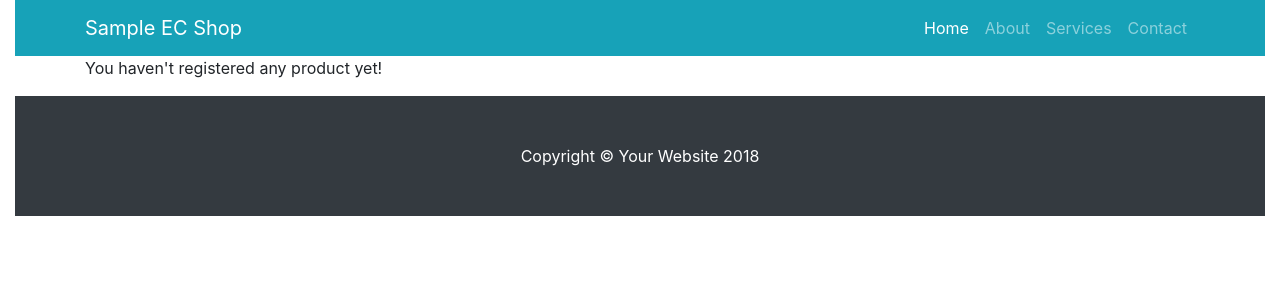
After one commit to inlightus/ecsample, a Django app: page /drafts/ in a window 1280 px wide. The commit adds this page. Shown: the top 300 px of the page. Run offline with Django 3.2, Linux system fonts and the light colour scheme; data that the repository does not hold is empty; some libraries are stand-ins or nearby versions.

Commit message:
third commit, basic product registration featured

```diff
--- a/shop/models.py
+++ b/shop/models.py
@@ -14,7 +14,7 @@ class Products(models.Model):
     published_date = models.DateTimeField(
             blank=True, null=True)
 
-    def register(self):
+    def publish(self):
         self.published_date = timezone.now()
         self.save()
 
--- a/shop/templates/shop/base.html
+++ b/shop/templates/shop/base.html
@@ -7,7 +7,6 @@
 
     <!-- Bootstrap CSS -->
     <link rel="stylesheet" href="https://stackpath.bootstrapcdn.com/bootstrap/4.2.1/css/bootstrap.min.css" integrity="sha384-GJzZqFGwb1QTTN6wy59ffF1BuGJpLSa9DkKMp0DgiMDm4iYMj70gZWKYbI706tWS" crossorigin="anonymous">
-    <link rel="stylesheet" href="https://fonts.googleapi.com/css?family=Lobster&subset=latin,latin-ext" type="text/css">
     <link rel="stylesheet" href="https://use.fontawesome.com/releases/v5.6.3/css/all.css" integrity="sha384-UHRtZLI+pbxtHCWp1t77Bi1L4ZtiqrqD80Kn4Z8NTSRyMA2Fd33n5dQ8lWUE00s/" crossorigin="anonymous">
     <title>Sample EC Site</title>
   </head>
--- /dev/null
+++ b/shop/templates/shop/product_draft_list.html
@@ -0,0 +1,17 @@
+{% extends 'shop/base.html' %}
+
+{% block content %}
+
+{% for product in products %}
+<div class="product">
+  <p class="date">created: {{ product.created_date|date:'d-m-Y' }}</p>
+  <h1><a href="{% url 'product_detail' pk=product.pk %}">{{ product.product }}</a></h1>
+  <p>{{ product.description|truncatechars:200 }}</p>
+</div>
+
+{% empty %}
+<div>
+  <p>You haven't registered any product yet!</p>
+</div>
+{% endfor %}
+{% endblock %}
--- a/shop/urls.py
+++ b/shop/urls.py
@@ -4,7 +4,10 @@ from . import views
 
 urlpatterns = [
     path('', views.index, name='index'),
-    path('product/<int:pk>/', views.product, name='product'),
-    path('product/add_product', views.add_product, name='add_product'),
-    path('product/<int:pk>/edit/', views.edit_product, name='edit_product'),
+    path('product/<int:pk>/', views.product_detail, name='product_detail'),
+    path('product/new/', views.product_new, name='product_new'),
+    path('product/<int:pk>/edit/', views.product_edit, name='product_edit'),
+    path('drafts/', views.product_draft_list, name='product_draft_list'),
+    path('product/<pk>/publish/', views.product_publish, name='product_publish'),
+    path('product/<pk>/remove/', views.product_remove, name='product_remove'),
 ]
--- a/shop/views.py
+++ b/shop/views.py
@@ -2,40 +2,56 @@ from django.shortcuts import render, get_object_or_404, redirect
 from django.utils import timezone
 
 from .models import Products
-from .addform import AddForm
+from .forms import AddForm
 
 # Create your views here.
 def index(request):
-    products = Products.objects.all()
+    products = Products.objects.filter(published_date__lte=timezone.now()).order_by('published_date')
     return render(request, 'shop/index.html', {'products':products})
 
-def product(request, pk):
+def product_detail(request, pk):
     product = get_object_or_404(Products, pk=pk)
-    return render(request, 'shop/product.html', {'product':product})
+    return render(request, 'shop/product_detail.html', {'product':product})
 
-def add_product(request):
+def product_new(request):
     if request.method == "POST":
         form = AddForm(request.POST)
         if form.is_valid():
             post = form.save(commit=False)
-            post.auther = request.user
-            post.published_date = timezone.now()
+            post.author = request.user
             post.save()
-            return redirect('product', pk=post.pk)
+            return redirect('product_detail', pk=post.pk)
     else:
         form = AddForm()
-    return render(request, 'shop/add_product.html', {'form': form})
+    return render(request, 'shop/product_edit.html', {'form': form})
 
-def edit_product(request, pk):
+def product_edit(request, pk):
     post = get_object_or_404(Products, pk=pk)
     if request.method == "POST":
         form = AddForm(request.POST, instance=post)
         if form.is_valid():
             post = form.save(commit=False)
-            post.auther = request.user
-            post.published_date = timezone.now()
+            post.author = request.user
             post.save()
-            return redirect('product', pk=post.pk)
+            return redirect('product_detail', pk=post.pk)
     else:
         form = AddForm(instance=post)
-    return render(request, 'shop/add_product.html', {'form': form})
+    return render(request, 'shop/product_edit.html', {'form': form})
+
+def product_draft_list(request):
+    products = Products.objects.filter(published_date__isnull=True).order_by('created_date')
+    return render(request, 'shop/product_draft_list.html', {'products': products})
+
+def product_publish(request, pk):
+    product = get_object_or_404(Products, pk=pk)
+    product.publish()
+    return redirect('product_detail', pk=pk)
+
+def publish(self):
+    self.published_date = timezone.now()
+    self.save()
+
+def product_remove(request, pk):
+    product = get_object_or_404(Products, pk=pk)
+    product.delete()
+    return redirect('index')
```
Also changed, not shown: shop/templates/shop/index.html (+7 -1 lines), shop/templates/shop/product.html (deleted, +0 -15 lines), shop/templates/shop/product_detail.html (added, +26 -0 lines), shop/forms.py (renamed from shop/addform.py), shop/templates/shop/product_edit.html (renamed from shop/templates/shop/add_product.html).
